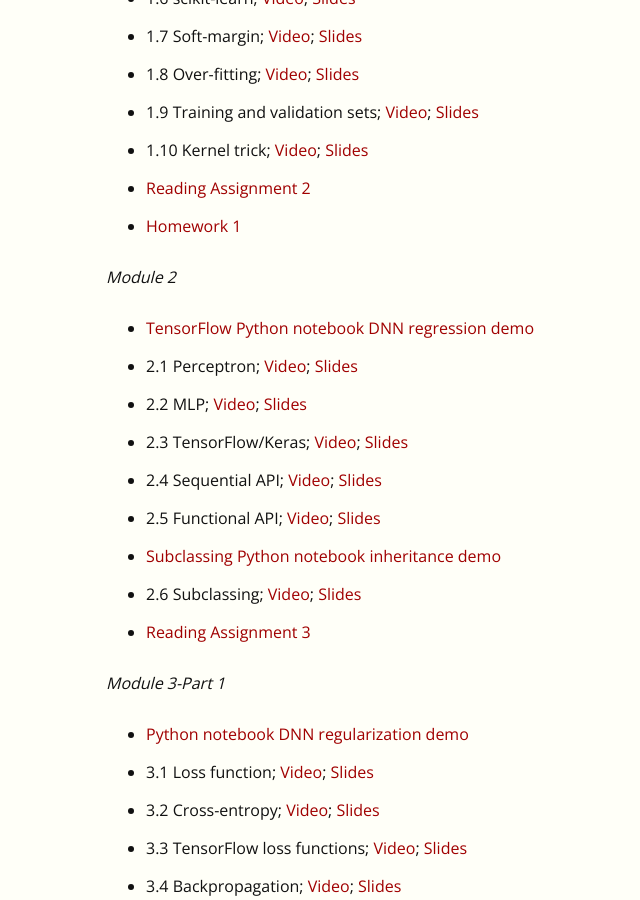
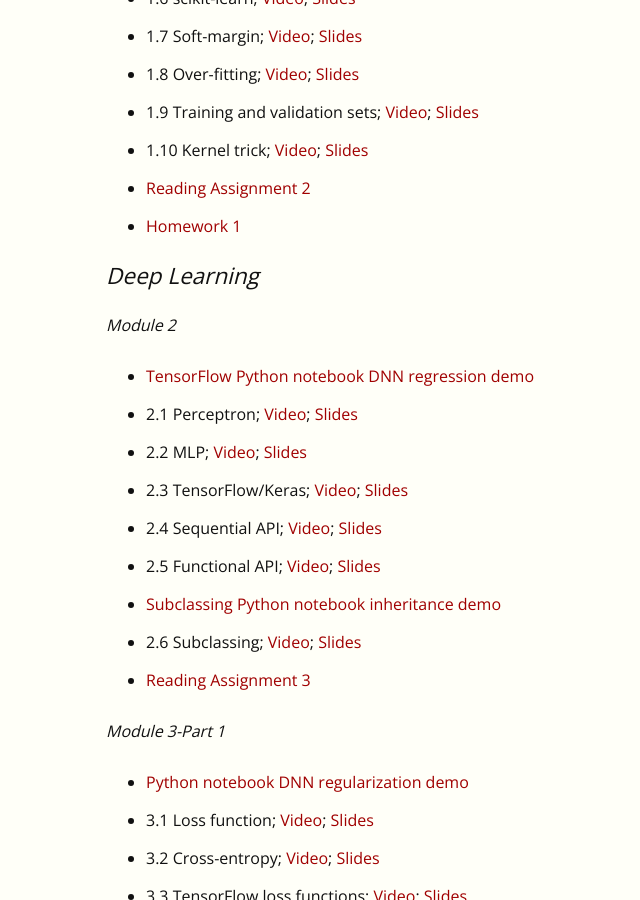
Before and after one commit to EricDarve/me343-cme216-winter-2021, a Jekyll site: the page built from index.md, in a window 1280 px wide and 900 px high, scrolled down 1535 px. Shown: the whole window, without its empty margins (54-694 px from the left). Built offline with Jekyll 4.4.1, drawn with Linux system fonts in a browser that asks for light colours.

Commit message:
index update

```diff
--- a/index.md
+++ b/index.md
@@ -50,6 +50,8 @@
 - 1.10 Kernel trick; [Video](https://stanford-pilot.hosted.panopto.com/Panopto/Pages/Viewer.aspx?id=fc753602-132a-46fe-bdba-ab95000e417b); [Slides](Slides/ML_introduction/kernel_trick.pdf)
 - [Reading Assignment 2](Reading Assignments/svm_kernel)
 - [Homework 1](Homework/HW1/HW1 Questions)
+
+### Deep Learning
 
 *Module 2*
 
```
